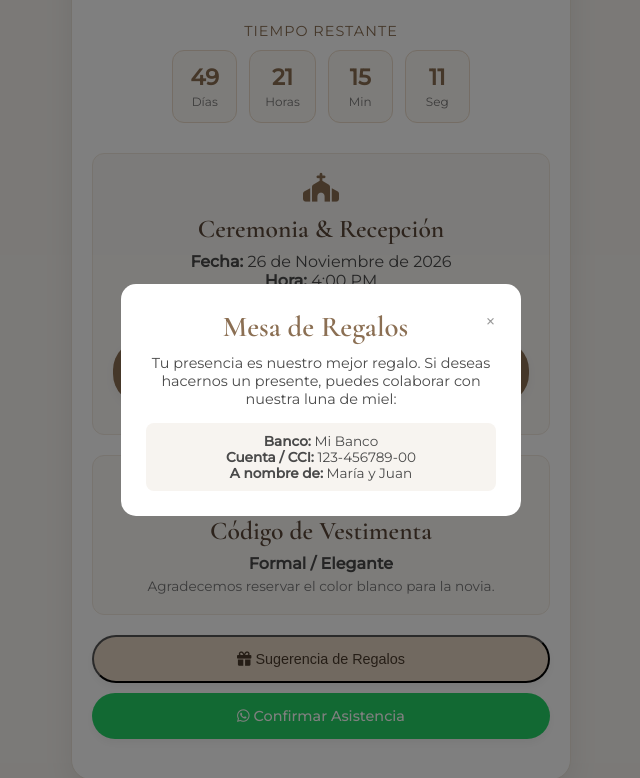
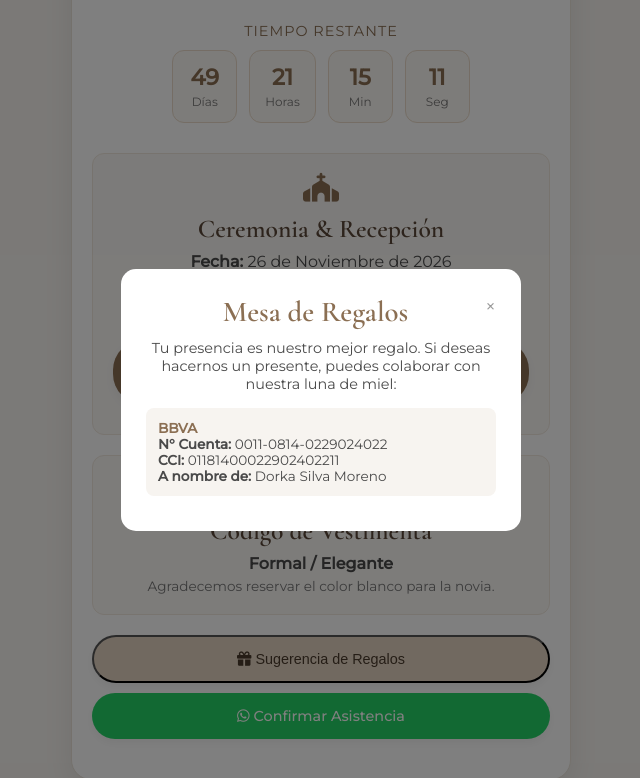
Before and after one commit to infodorkapolet-lab/nuestra-boda, a plain HTML site: page index.html in a window 1280 px wide. Both pictures are taken after a click on the button "Sugerencia de Regalos". Shown: the part 476-1254 px from the top of the page, without its empty margins (319-959 px from the left). Drawn offline with nearby package versions, Linux system fonts and the light colour scheme.

Commit message:
Update index.html

```diff
--- a/index.html
+++ b/index.html
@@ -223,7 +223,7 @@
             <p><strong>Fecha:</strong> 26 de Noviembre de 2026</p>
             <p><strong>Hora:</strong> 4:00 PM</p>
             <p><strong>Lugar:</strong> Salón "Las Terrazas"</p>
-            <p style="font-size: 0.85em; color: #777; margin-top: 5px;">Av. Principal 123, Ciudad</p>
+            <p style="font-size: 0.85em; color: #777; margin-top: 5px;">Av. Carlos Izaguirre 813, Los Olivos 15301</p>
 
             <a class="btn btn-map" href="https://www.google.com/maps/place/Av.+Carlos+Izaguirre+813,+Los+Olivos+15301/@-11.9915587,-77.0732841,17z/data=!3m1!4b1!4m6!3m5!1s0x9105ce5a329c935d:0x6333a27e022feee7!8m2!3d-11.991564!4d-77.0707092!16s%2Fg%2F11sr7m3w7t?entry=ttu&g_ep=EgoyMDI2MDkyMy4wIKXMDSoASAFQAw%3D%3D" target="_blank">
                 <i class="fa-solid fa-location-dot"></i> Ver Ubicación en Google Maps
@@ -256,11 +256,12 @@
         <span class="close-btn" onclick="closeModal()">&times;</span>
         <h3 style="font-family: 'Cormorant Garamond', serif; font-size: 1.8em; color: #8b6f53; margin-bottom: 10px;">Mesa de Regalos</h3>
         <p style="font-size: 0.9em; margin-bottom: 15px;">Tu presencia es nuestro mejor regalo. Si deseas hacernos un presente, puedes colaborar con nuestra luna de miel:</p>
-        <p style="font-size: 0.85em; background: #f7f4f0; padding: 10px; border-radius: 8px;">
-            <strong>Banco:</strong> Mi Banco<br>
-            <strong>Cuenta / CCI:</strong> 123-456789-00<br>
-            <strong>A nombre de:</strong> María y Juan
-        </p>
+      <div style="font-size: 0.85em; background: #f7f4f0; padding: 12px; border-radius: 8px; margin-bottom: 10px; text-align: left;">
+    <strong style="color: #8b6f53; font-size: 1em;">BBVA</strong><br>
+    <strong>N° Cuenta:</strong> 0011-0814-0229024022<br>
+    <strong>CCI:</strong> 01181400022902402211<br>
+    <strong>A nombre de:</strong> Dorka Silva Moreno
+</div>
     </div>
 </div>
 
```
